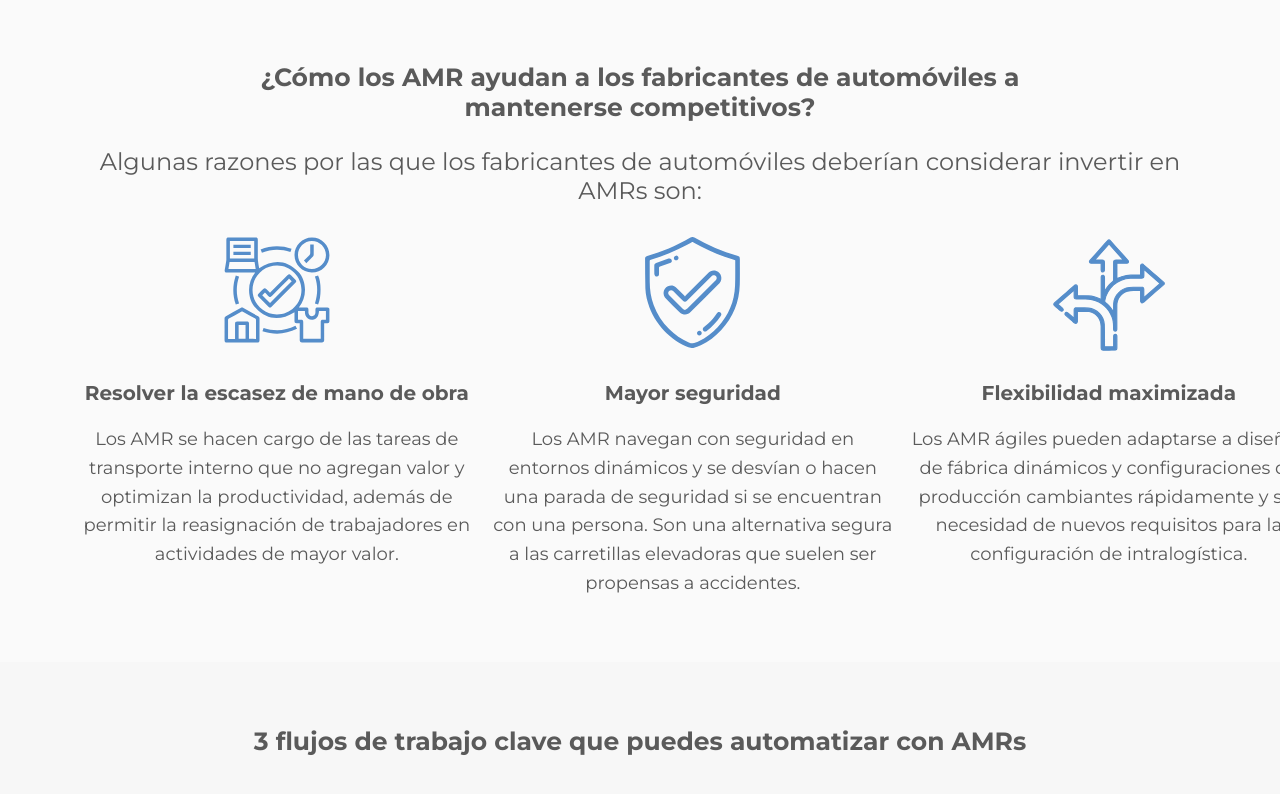
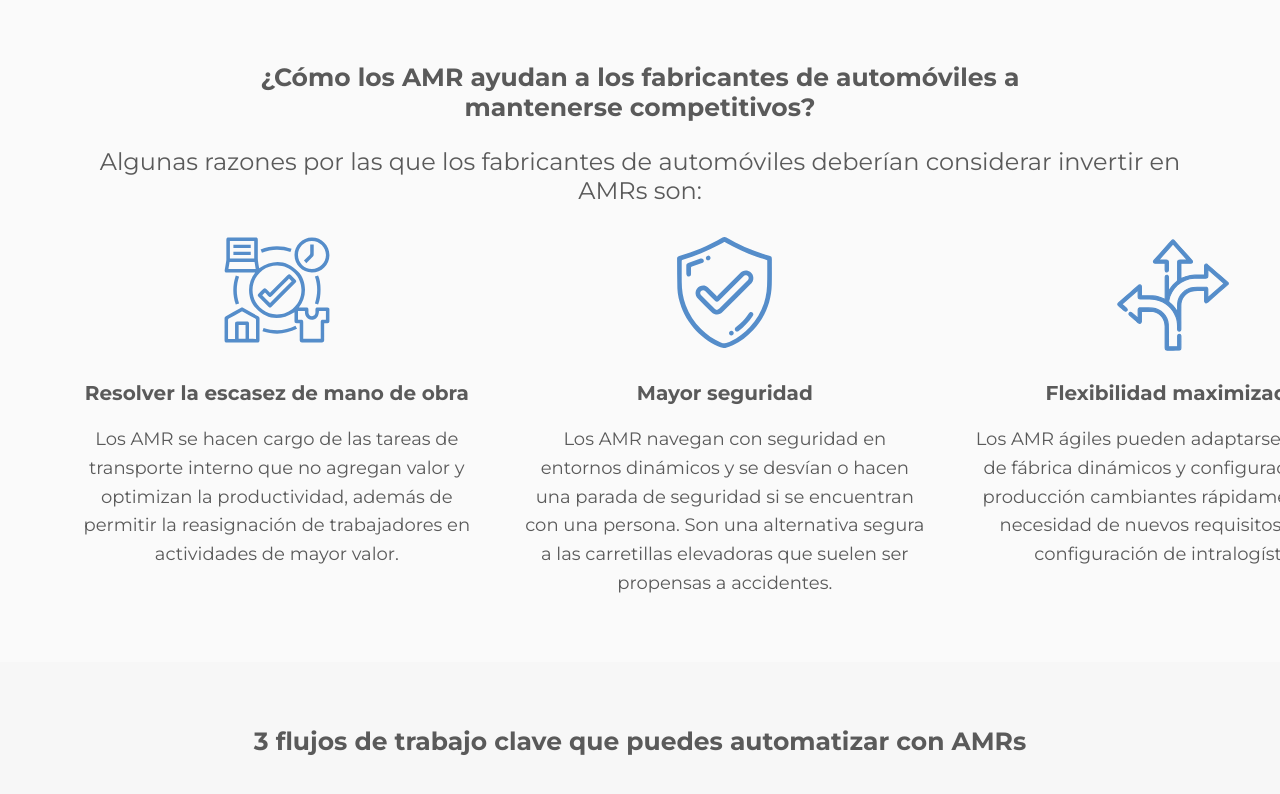
Before and after one commit to HumbertoSaw/PracticaVinssa, a plain HTML site: page index.html in a window 1280 px wide. Shown: the part 574-1368 px from the top of the page. Drawn offline with Linux system fonts and the light colour scheme; files whose address does not match are found by name.

Commit message:
:lipstick: Other minor changes

```diff
--- a/styleSass/_como-ayudamos-style.sass
+++ b/styleSass/_como-ayudamos-style.sass
@@ -27,7 +27,7 @@
     .como-ayudamos-respuesta
         display: grid
         grid-template-columns: 1fr 1fr 1fr
-        column-gap: 1em
+        column-gap: 3em
         margin: 0 auto
 
         .razon
```
Also changed, not shown: styleSass/mainstyle.css.
